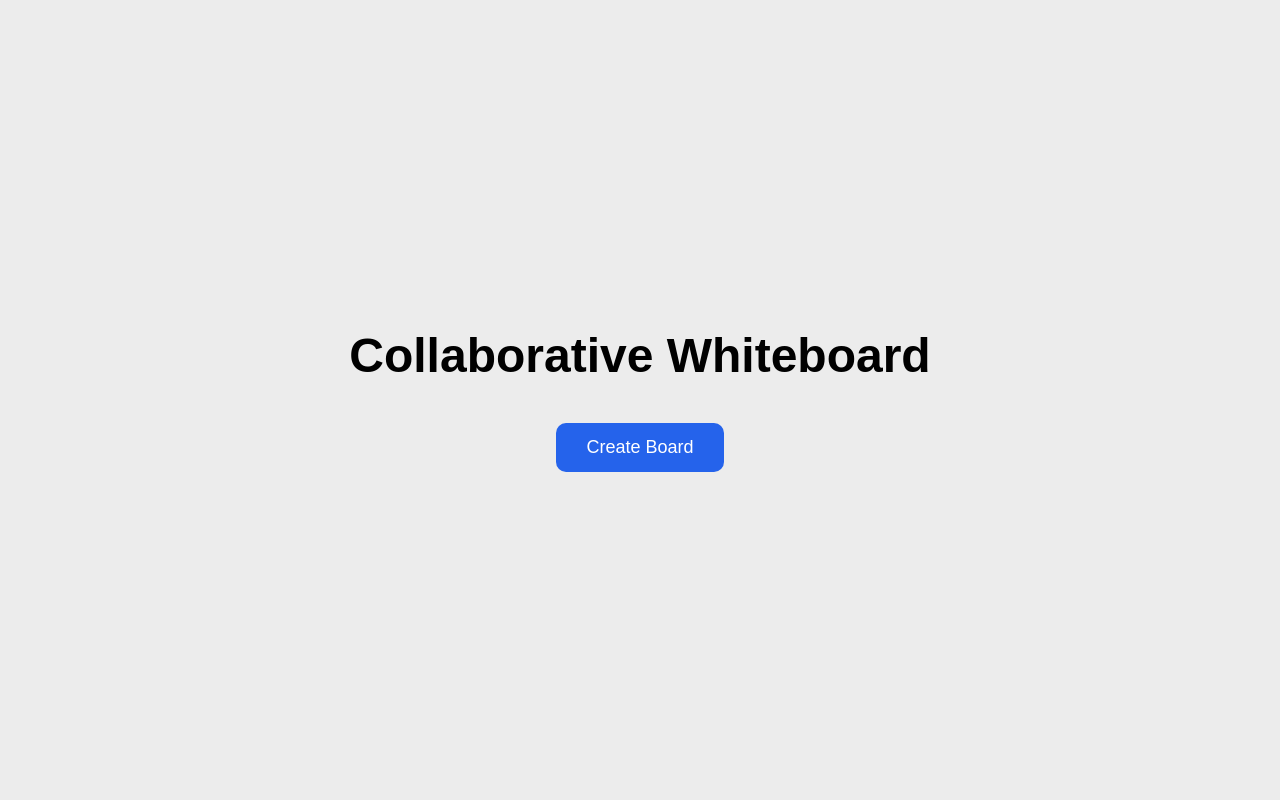
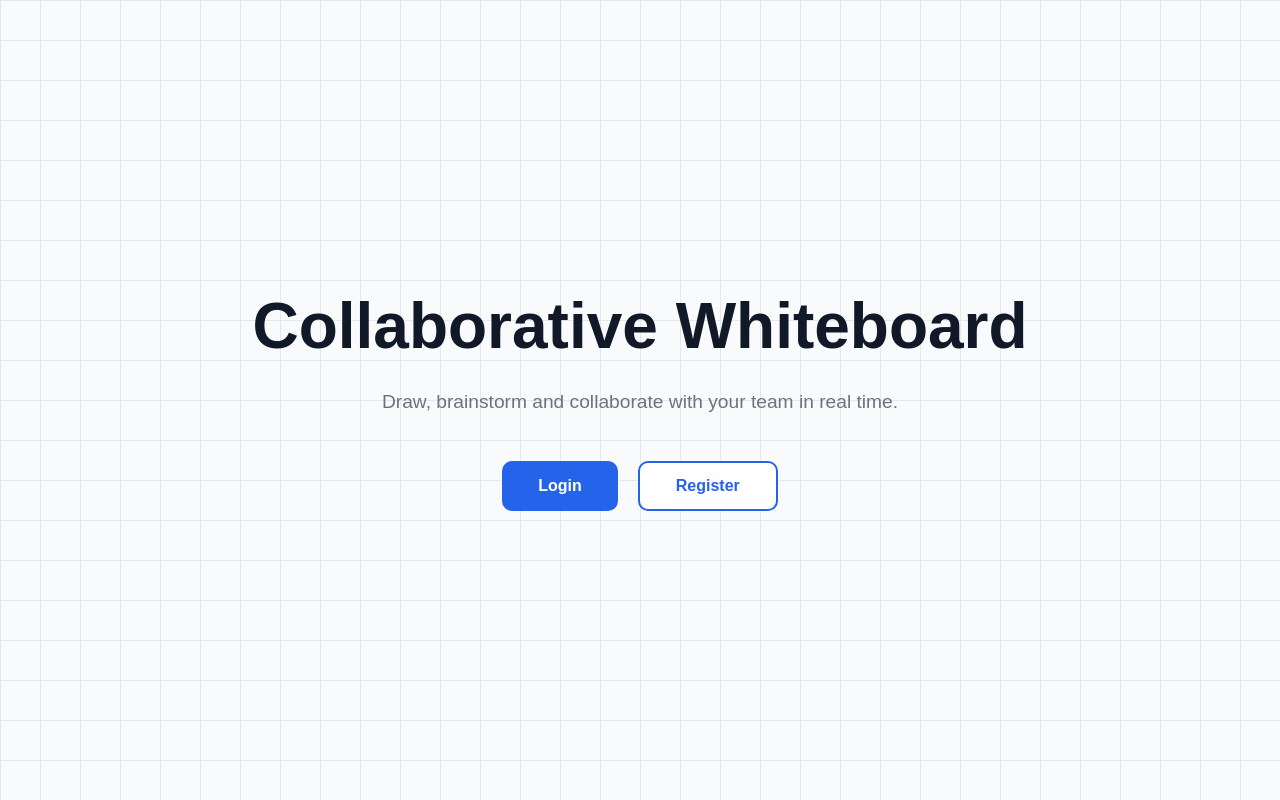
Before and after one commit to Hamsavardhan-om/real-time-collaborative-whiteboard, a React app in the folder frontend/: page / in a window 1280 px wide. Built offline with nearby package versions, Linux system fonts and the light colour scheme; the HTML template or start-up script is replaced by a standard one.

Commit message:
Add landing page and routed it to basic route '/'

```diff
--- a/frontend/src/App.jsx
+++ b/frontend/src/App.jsx
@@ -1,5 +1,6 @@
 import { BrowserRouter, Routes, Route } from "react-router-dom";
 
+import Landing from "./pages/Landing page/Landing";
 import Home from "./pages/Home/Home";
 import Board from "./pages/Board/Board";
 
@@ -12,6 +13,11 @@ function App()
 
                 <Route
                     path="/"
+                    element={<Landing />}
+                />
+
+                <Route
+                    path="/home"
                     element={<Home />}
                 />
 
--- /dev/null
+++ b/frontend/src/pages/Landing page/Landing.css
@@ -0,0 +1,104 @@
+*
+{
+    margin:0;
+    padding:0;
+    box-sizing:border-box;
+}
+
+.landing-container
+{
+    width:100vw;
+    height:100vh;
+
+    display:flex;
+    justify-content:center;
+    align-items:center;
+
+    background-color:#f8fafc;
+
+    background-image:
+        linear-gradient(#e5e7eb 1px, transparent 1px),
+        linear-gradient(90deg, #e5e7eb 1px, transparent 1px);
+
+    background-size:40px 40px;
+}
+
+.hero
+{
+    display:flex;
+    flex-direction:column;
+    align-items:center;
+    gap:24px;
+
+    text-align:center;
+}
+
+.title
+{
+    font-size:4rem;
+    font-weight:700;
+
+    color:#111827;
+}
+
+.subtitle
+{
+    font-size:1.2rem;
+
+    color:#6b7280;
+
+    max-width:650px;
+
+    line-height:1.6;
+}
+
+.button-group
+{
+    display:flex;
+
+    gap:20px;
+
+    margin-top:20px;
+}
+
+.login-button,
+.register-button
+{
+    padding:14px 36px;
+
+    border:none;
+    border-radius:10px;
+
+    font-size:1rem;
+    font-weight:600;
+
+    cursor:pointer;
+
+    transition:0.2s ease;
+}
+
+.login-button
+{
+    background:#2563eb;
+
+    color:white;
+}
+
+.login-button:hover
+{
+    background:#1d4ed8;
+}
+
+.register-button
+{
+    background:white;
+
+    color:#2563eb;
+
+    border:2px solid #2563eb;
+}
+
+.register-button:hover
+{
+    background:#eff6ff;
+}
--- /dev/null
+++ b/frontend/src/pages/Landing page/Landing.jsx
@@ -0,0 +1,45 @@
+import "./Landing.css";
+import { useNavigate } from "react-router-dom";
+
+function Landing()
+{
+    const navigate = useNavigate();
+
+    return (
+        <div className="landing-container">
+
+            <div className="hero">
+
+                <h1 className="title">
+                    Collaborative Whiteboard
+                </h1>
+
+                <p className="subtitle">
+                    Draw, brainstorm and collaborate with your team in real time.
+                </p>
+
+                <div className="button-group">
+
+                    <button
+                        className="login-button"
+                        onClick={() => navigate("/login")}
+                    >
+                        Login
+                    </button>
+
+                    <button
+                        className="register-button"
+                        onClick={() => navigate("/register")}
+                    >
+                        Register
+                    </button>
+
+                </div>
+
+            </div>
+
+        </div>
+    );
+}
+
+export default Landing;
```
